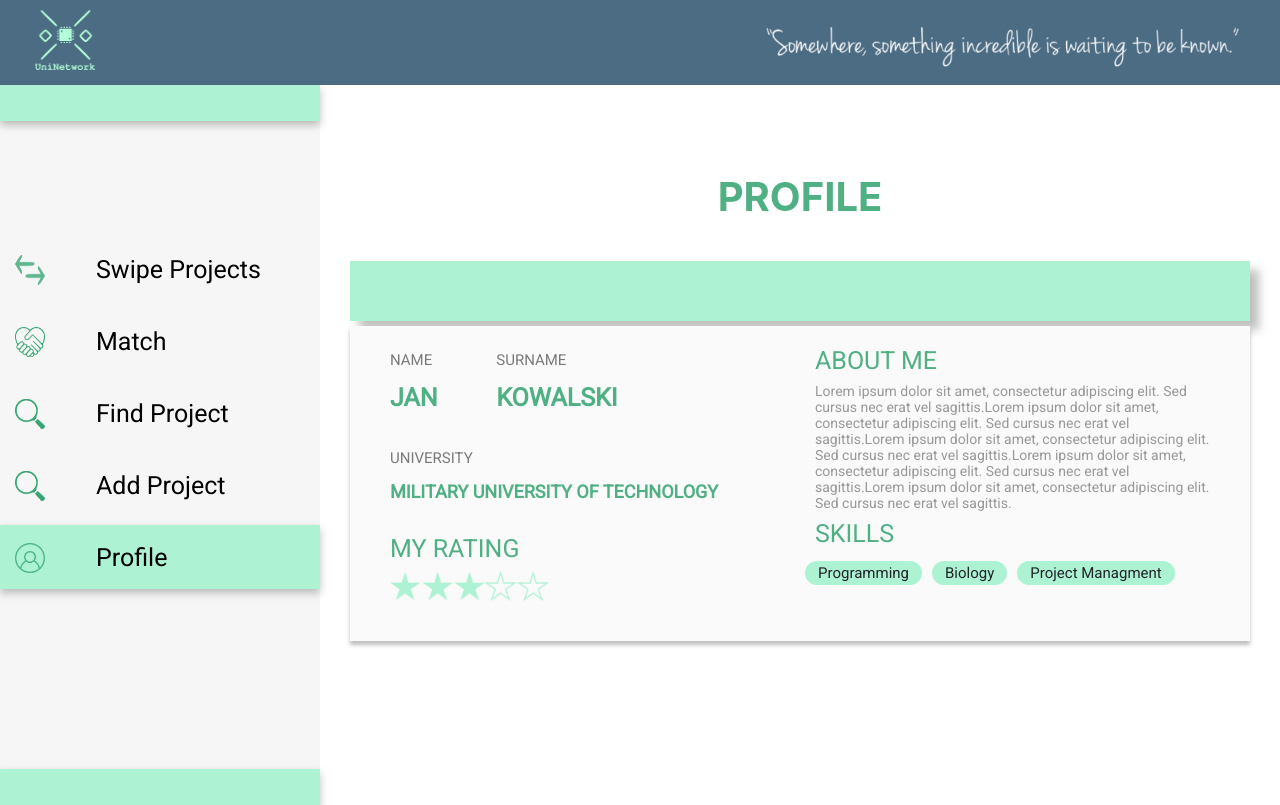
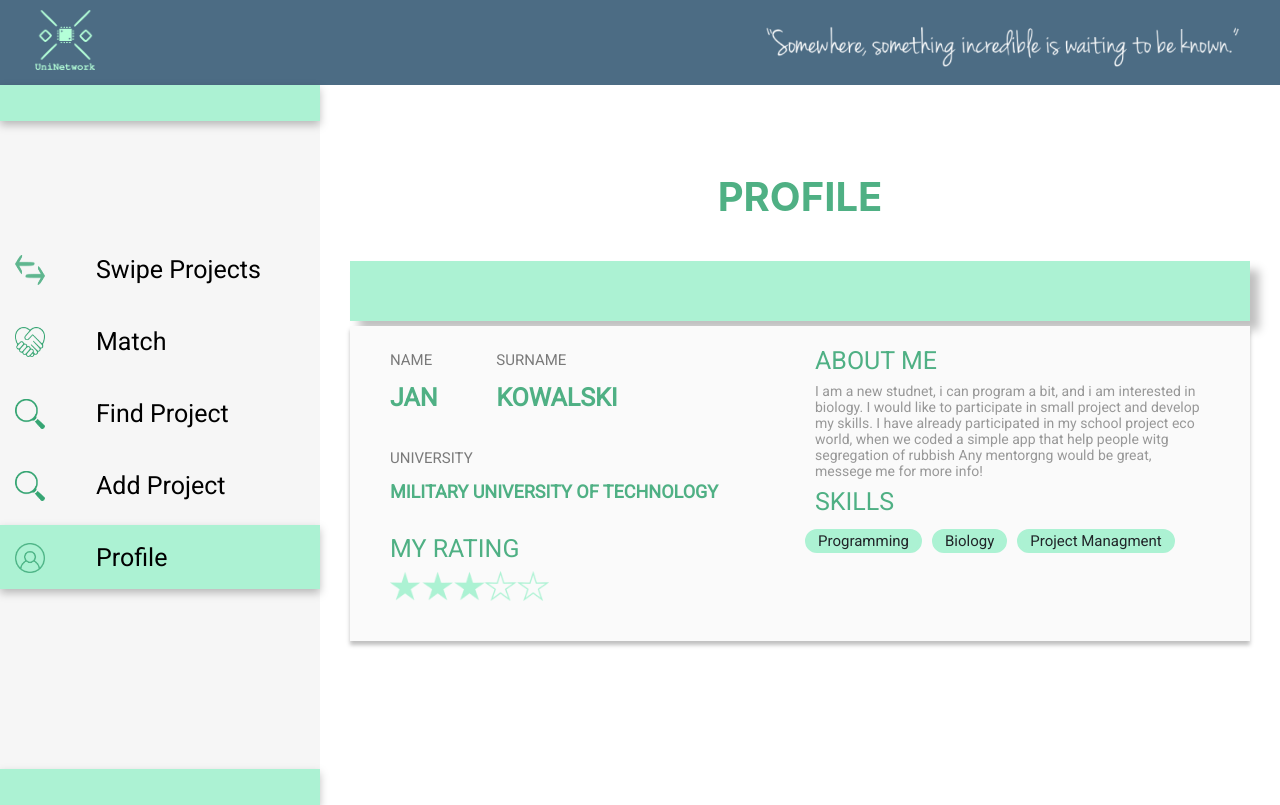
Before and after one commit to KrukowskiJ/EDUHACK2021---UniNetwork, a React (Create React App) app: page /profile in a window 1280 px wide. Built offline with nearby package versions, Linux system fonts and the light colour scheme.

Commit message:
Profile view - put real description instead of loremipsu

```diff
--- a/src/views/Profile.js
+++ b/src/views/Profile.js
@@ -4,7 +4,7 @@ import { Row, Col } from "react-bootstrap";
 import SkillBox from "./atoms/SkillBox";
 import SkillBoxEmpty from "./atoms/SkillBoxEmpty";
 import SkillsPng from "../img/profile_skills.png";
-import SectionTitle from "./atoms/SectionTitle"
+import SectionTitle from "./atoms/SectionTitle";
 export default () => {
   return (
     <div>
@@ -37,14 +37,12 @@ export default () => {
           <Col md="6">
             <BigTittle>ABOUT ME</BigTittle>
             <Description>
-              Lorem ipsum dolor sit amet, consectetur adipiscing elit. Sed
-              cursus nec erat vel sagittis.Lorem ipsum dolor sit amet,
-              consectetur adipiscing elit. Sed cursus nec erat vel
-              sagittis.Lorem ipsum dolor sit amet, consectetur adipiscing elit.
-              Sed cursus nec erat vel sagittis.Lorem ipsum dolor sit amet,
-              consectetur adipiscing elit. Sed cursus nec erat vel
-              sagittis.Lorem ipsum dolor sit amet, consectetur adipiscing elit.
-              Sed cursus nec erat vel sagittis.
+              I am a new studnet, i can program a bit, and i am interested in
+              biology. I would like to participate in small project and develop
+              my skills. I have already participated in my school project eco
+              world, when we coded a simple app that help people witg
+              segregation of rubbish Any mentorgng would be great, messege me
+              for more info!
             </Description>
             <BigTittle>SKILLS</BigTittle>
 
@@ -73,7 +71,7 @@ const SmallTittle = styled.h1`
   font-size: 15px;
   line-height: 29px;
 
-  color: #7A7A7A;
+  color: #7a7a7a;
 `;
 
 const BigTittle = styled.h1`
```
